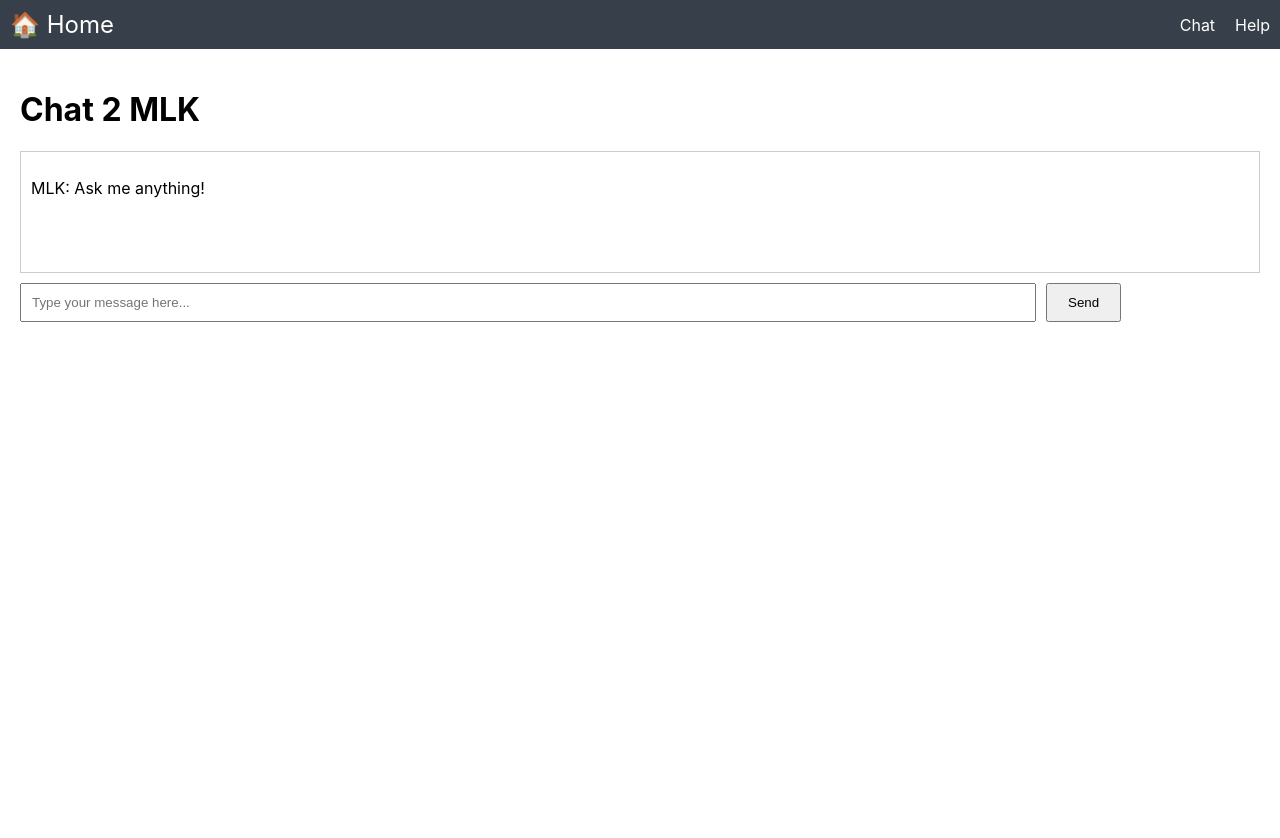
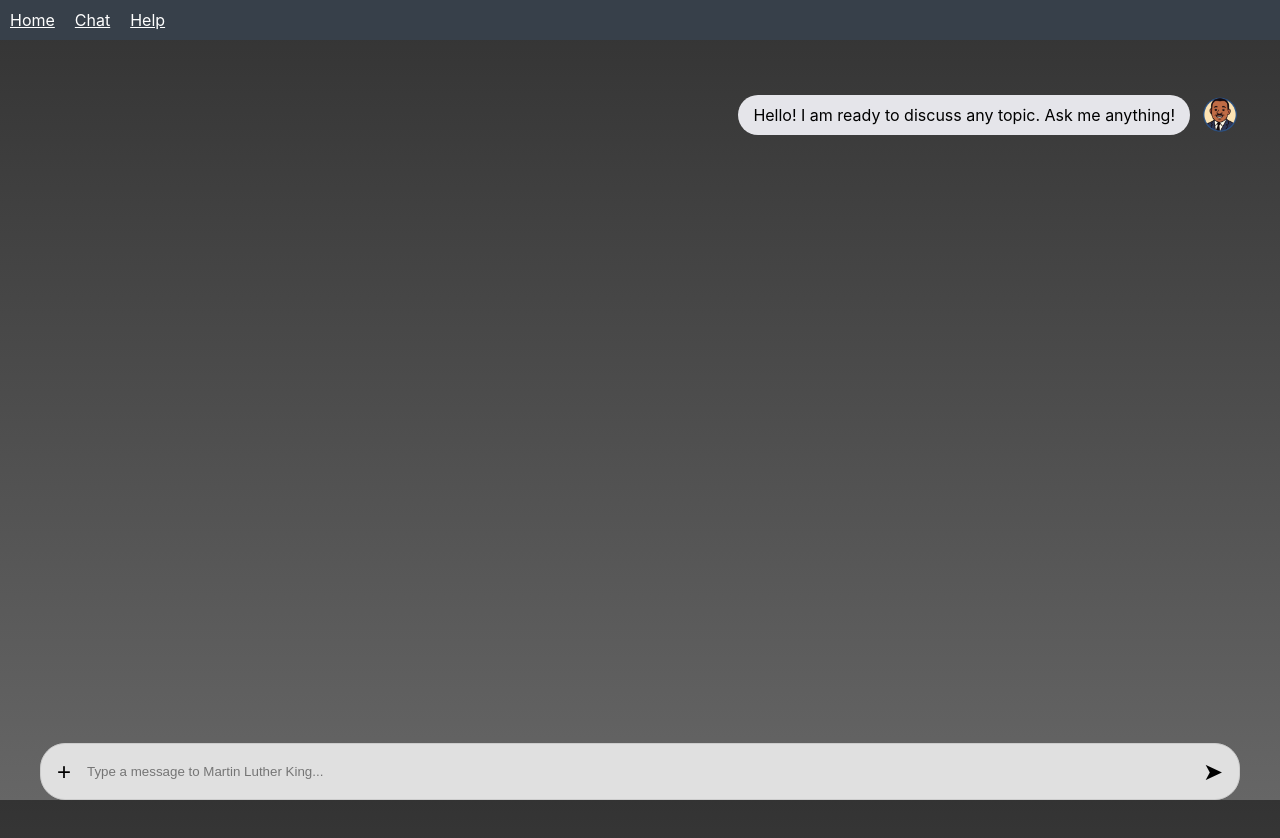
Before and after one commit to morgan-999/react-ai-chatbot, a React (Create React App) app: page /chat in a window 1280 px wide. Before the commit the page ends 800 px from the top, so only its background shows below. Built offline with nearby package versions, Linux system fonts and the light colour scheme.

Commit message:
FUCNTIONING CHATBOT BUT HARD CODED

```diff
--- a/src/App.css
+++ b/src/App.css
@@ -1,31 +1,51 @@
-.App {
-  text-align: center;
+/* 1. Reset and Apply Global Gradient */
+html, body {
+  margin: 0;
+  padding: 0;
+  height: 100%;
+
+  /* Black and Grey Gradient (Dark grey top to lighter grey bottom) */
+  background: linear-gradient(to bottom, #333333, #666666);
+  background-attachment: fixed; /* Ensures gradient covers full height and doesn't scroll with content */
+
+  font-family: -apple-system, BlinkMacSystemFont, 'Segoe UI', 'Roboto', 'Oxygen',
+    'Ubuntu', 'Cantarell', 'Fira Sans', 'Droid Sans', 'Helvetica Neue',
+    sans-serif;
+  -webkit-font-smoothing: antialiased;
+  -moz-osx-font-smoothing: grayscale;
 }
 
+
+.App {
+  /* This ensures the application container stretches to fill the whole height */
+  min-height: 100vh;
+}
+
+
+/* The header is now styled directly in App.js to be persistent,
+   but we need to ensure this class doesn't use a solid background. */
+.App-header {
+
+
+  color: white;
+}
+
+/* 4. Optional: Clean up unused or conflicting styles */
 .App-logo {
+  /* Keeping the logo style, though you might not be using it anymore */
   height: 40vmin;
   pointer-events: none;
 }
 
+.App-link {
+  color: #61dafb;
+}
+
+/* 5. Keep Media Query and Animation if your logo is still there */
 @media (prefers-reduced-motion: no-preference) {
   .App-logo {
     animation: App-logo-spin infinite 20s linear;
   }
-}
-
-.App-header {
-  background-color: #282c34;
-  min-height: 100vh;
-  display: flex;
-  flex-direction: column;
-  align-items: center;
-  justify-content: center;
-  font-size: calc(10px + 2vmin);
-  color: white;
-}
-
-.App-link {
-  color: #61dafb;
 }
 
 @keyframes App-logo-spin {
--- a/src/App.js
+++ b/src/App.js
@@ -14,26 +14,27 @@ const Header = () => {
   return (
     <nav style={{
         display: 'flex',
-        justifyContent: 'space-between',
+        justifyContent: 'flex-start',
         alignItems: 'center',
         padding: '10px',
         backgroundColor: '#37404a',
-        color: 'Grey, Black'
+        color: 'Grey, Black',
+        gap: '20px'
     }}>
-      {/* 🏠 Home Button (Top Left Corner) */}
+      {/*  Home Button (Top Left Corner) */}
       {/* Link to="/" is correct for the Home page */}
-      <Link to="/" style={{ color: 'white', textDecoration: 'none', fontSize: '1.5em' }}>
-        🏠 Home
+      <Link to="/" style={{ color: 'white', textDecoration: 'Times New Roman', fontSize: '1.0em' }}>
+        Home
       </Link>
 
       {/* Navigation Links for other pages */}
       <div style={{ display: 'flex', gap: '20px' }}>
         {/* Link to the Chat Page (Path: /chat) */}
-        <Link to="/chat" style={{ color: 'white', textDecoration: 'none' }}>
+        <Link to="/chat" style={{ color: 'white', textDecoration: 'Times New Roman' }}>
           Chat
         </Link>
         {/* Link to the Help Page (Path: /help) */}
-        <Link to="/help" style={{ color: 'white', textDecoration: 'none' }}>
+        <Link to="/help" style={{ color: 'white', textDecoration: 'Times New Roman' }}>
           Help
         </Link>
       </div>
--- a/src/Chatpage.js
+++ b/src/Chatpage.js
@@ -1,44 +1,110 @@
 import React, { useState } from 'react';
+import Message from './Message'; // Import the new Message component
 
 const Chatpage = () => {
   const [input, setInput] = useState('');
-  const [response, setResponse] = useState('Ask me anything!');
+  // Change state to an array to hold all messages
+  const [messages, setMessages] = useState([
+    { text: 'Hello! I am ready to discuss any topic. Ask me anything!', side: 'right' }
+  ]);
+
+// New state: typing indicator
+const [isTyping, setIsTyping] = useState(false);
 
   const handleSend = () => {
-    // 1. **Capture User Input**
-    const userMessage = input;
+    if (!input.trim() || isTyping) return; // Don't send empty messages
 
-    // 2. **Think about the answer** (Simulated logic for now)
-    let botResponse = '';
-    if (userMessage.toLowerCase().includes('hello')) {
-      botResponse = 'Hello there! How can I help you today?';
-    } else if (userMessage.toLowerCase().includes('react')) {
-      botResponse = 'React is a popular JavaScript library for building user interfaces.';
+    const userMessageText = input;
+
+    // 1. Add user message to the chat
+    const newUserMessage = { text: userMessageText, side: 'left' };
+    setMessages(prevMessages => [...prevMessages, newUserMessage]);
+    setInput(''); // Clear input field
+
+// set the typing indicator on
+    setIsTyping(true);
+    setTimeout(() => {
+
+
+    // 2. Simulate AI thinking and response
+    let botResponseText = '';
+    if (userMessageText.toLowerCase().includes('hello')) {
+      botResponseText = 'Hello there! How can I help you today?';
+    } else if (userMessageText.toLowerCase().includes('react')) {
+      botResponseText = 'React is a popular JavaScript library for building user interfaces.';
     } else {
-      botResponse = `Thanks for asking about: "${userMessage}". I am an AI, and this is my simulated response.`;
+      botResponseText = `Thanks for asking about: "${userMessageText}". I am an AI, and this is my simulated response.`;
     }
 
-    // 3. **Give a response**
-    setResponse(botResponse);
+    // 3. Add bot message after a short delay (for effect)
+    const newBotMessage = { text: botResponseText, side: 'right' };
+
+    // Update the message array with both messages
+    setMessages(prevMessages => [...prevMessages, newBotMessage]);
+
+    // turn the indicator off
+    setIsTyping(false);
+
+  }, 2000); //2000 millisecs aka 2seconds
     setInput(''); // Clear input field
   };
 
   return (
-    <div>
-      <h1>Chat 2 MLK</h1>
-      <div style={{ border: '1px solid #ccc', padding: '10px', minHeight: '100px', marginBottom: '10px' }}>
-        <p>MLK: {response}</p>
+    <div style={{
+      display: 'flex',
+      flexDirection: 'column',
+      height: 'calc(100vh - 80px)', // Adjust height to account for header/footer
+      padding: '20px'
+    }}>
+
+      {/* Chat Messages Display Area */}
+      <div style={{ flexGrow: 1, overflowY: 'auto', marginBottom: '10px' }}>
+        {messages.map((msg, index) => (
+          // Use the Message component to render each message
+          <Message key={index} text={msg.text} side={msg.side} />
+        ))}
+
+        {/*new display indicator*/}
+        {isTyping && (
+          <Message
+          //The three dots (...)
+          text="• • •"
+          side="right"
+          />
+        )}
+
       </div>
+
+      {/* Input Bar (Styled to look like your image) */}
+      <div style={{
+        display: 'flex',
+        alignItems: 'center',
+        padding: '10px',
+        backgroundColor: 'rgba(255, 255, 255, 0.8)', // Semi-transparent white
+        borderRadius: '25px',
+        border: '1px solid #ccc'
+      }}>
+
+        {/* Plus Button */}
+        <button style={{ fontSize: '24px', marginRight: '10px', background: 'none', border: 'none', cursor: 'pointer' }}>
+          +
+        </button>
+
+        {/* Text Input */}
         <input
           type="text"
           value={input}
           onChange={(e) => setInput(e.target.value)}
-        placeholder="Type your message here..."
-        style={{ width: '80%', padding: '10px' }}
+          onKeyPress={(e) => { if (e.key === 'Enter') handleSend(); }} // Allows sending with Enter key
+          placeholder="Type a message to Martin Luther King..."
+          style={{ flexGrow: 1, border: 'none', padding: '10px 0', outline: 'none', backgroundColor: 'transparent' }}
         />
-      <button onClick={handleSend} style={{ padding: '10px 20px', marginLeft: '10px' }}>
-        Send
+
+        {/* Send Button */}
+        <button onClick={handleSend} style={{ background: 'none', border: 'none', cursor: 'pointer', marginLeft: '10px' }}>
+          <span style={{ fontSize: '24px' }}>&#x27A4;</span> {/* Right arrow symbol */}
         </button>
+      </div>
     </div>
   );
 };
--- a/src/Homepage.js
+++ b/src/Homepage.js
@@ -1,8 +1,14 @@
 import React from 'react';
+import MLKLogo from './MLK - Logo.png';
 
 const Homepage = () => {
   return (
-    <div>
+    <div style={{ textAlign: 'center', padding: '20px', color: 'white'}}> {/* this centers all elements*/}
+      <img
+        src={MLKLogo}
+        alt="Martin Luther King Jr. Logo"
+        style={{ width: '150px', height: 'auto', borderRadius: '50%', marginBottom: '20px'}}
+      />
       <h1>Welcome to the Home Page!</h1>
       <p>Click the Chat button to start a conversation.</p>
     </div>
--- /dev/null
+++ b/src/Message.js
@@ -0,0 +1,54 @@
+import React from 'react';
+// Assuming you saved these in src/
+import MlkLogo from './MLK - Logo.png';
+import UserAvatar from './User - Logo.png'; // Make sure you have this image
+
+// The 'side' prop will determine if it's the user (left) or bot (right)
+const Message = ({ text, side }) => {
+  const isBot = side === 'right'; // Bot messages are on the right side (MLK)
+
+  return (
+    <div style={{
+      display: 'flex',
+      justifyContent: isBot ? 'flex-end' : 'flex-start', // Pushes bot messages right, user messages left
+      margin: '15px 0',
+      alignItems: 'flex-start',
+    }}>
+
+      {/* 1. Left Avatar (User) and Text for User messages */}
+      {!isBot && (
+        <img
+          src={UserAvatar}
+          alt="User Avatar"
+          style={{ width: '40px', height: '40px', borderRadius: '50%', marginRight: '10px' }}
+        />
+      )}
+
+      {/* 2. Message Bubble */}
+      <div style={{
+        maxWidth: '70%',
+        padding: '10px 15px',
+        borderRadius: '20px',
+        color: isBot ? 'black' : 'white',
+        backgroundColor: isBot ? '#E5E5EA' : '#007AFF', // Light for bot, blue for user (typical chat colors)
+        // Adjust background color to look better on your gradient background
+
+        // MLK's text bubble should be on the right, user's on the left
+        order: isBot ? -1 : 0 // Use order to swap position relative to text and avatar
+      }}>
+        {text}
+      </div>
+
+      {/* 3. Right Avatar (MLK) and Text for Bot messages */}
+      {isBot && (
+        <img
+          src={MlkLogo}
+          alt="MLK Avatar"
+          style={{ width: '40px', height: '40px', borderRadius: '50%', marginLeft: '10px' }}
+        />
+      )}
+    </div>
+  );
+};
+
+export default Message;
```
Also changed, not shown: src/MLK - Logo.png (added), src/User - Logo.png (added). Lines whose indentation alone changed are shown as unchanged.
